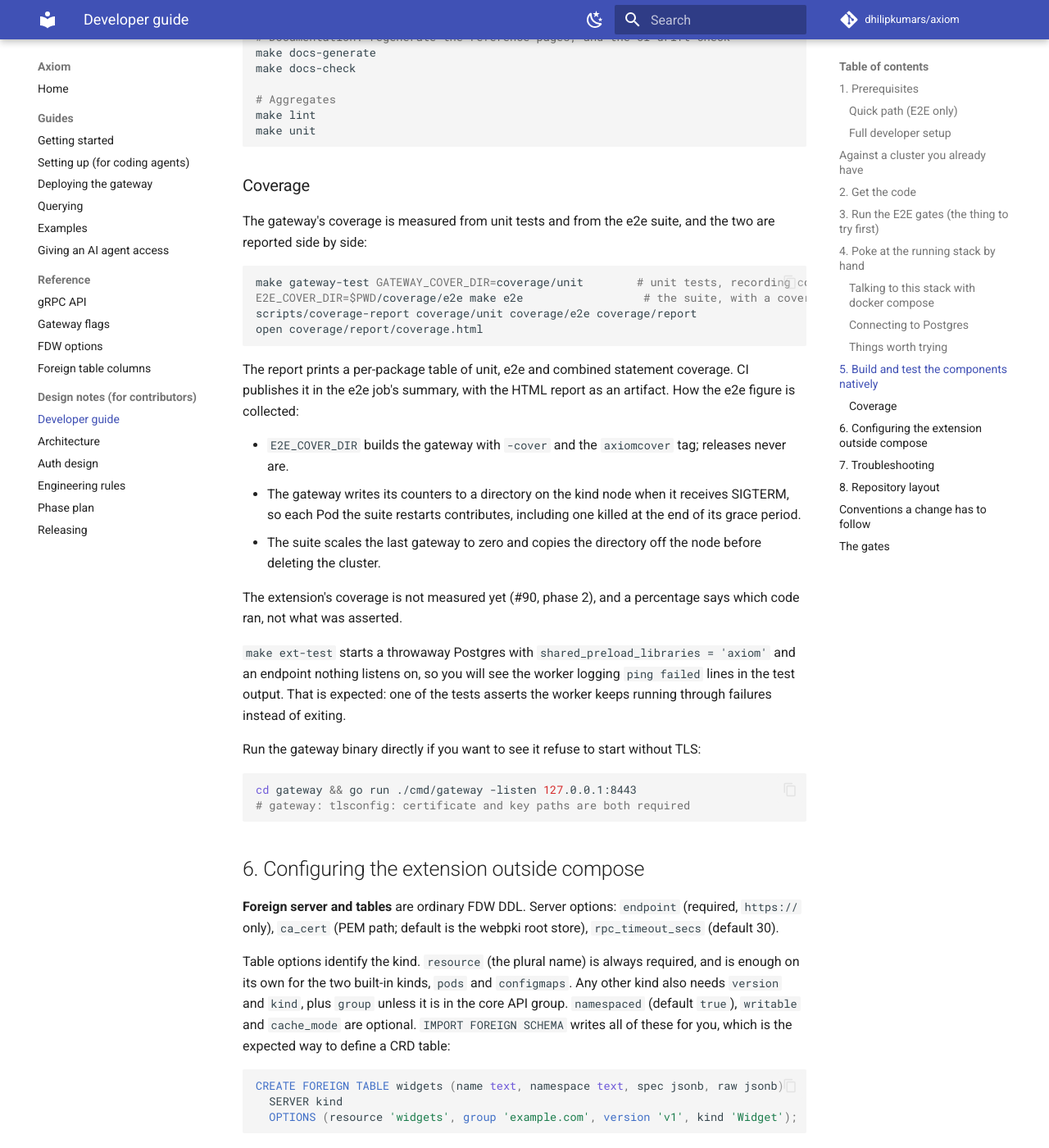
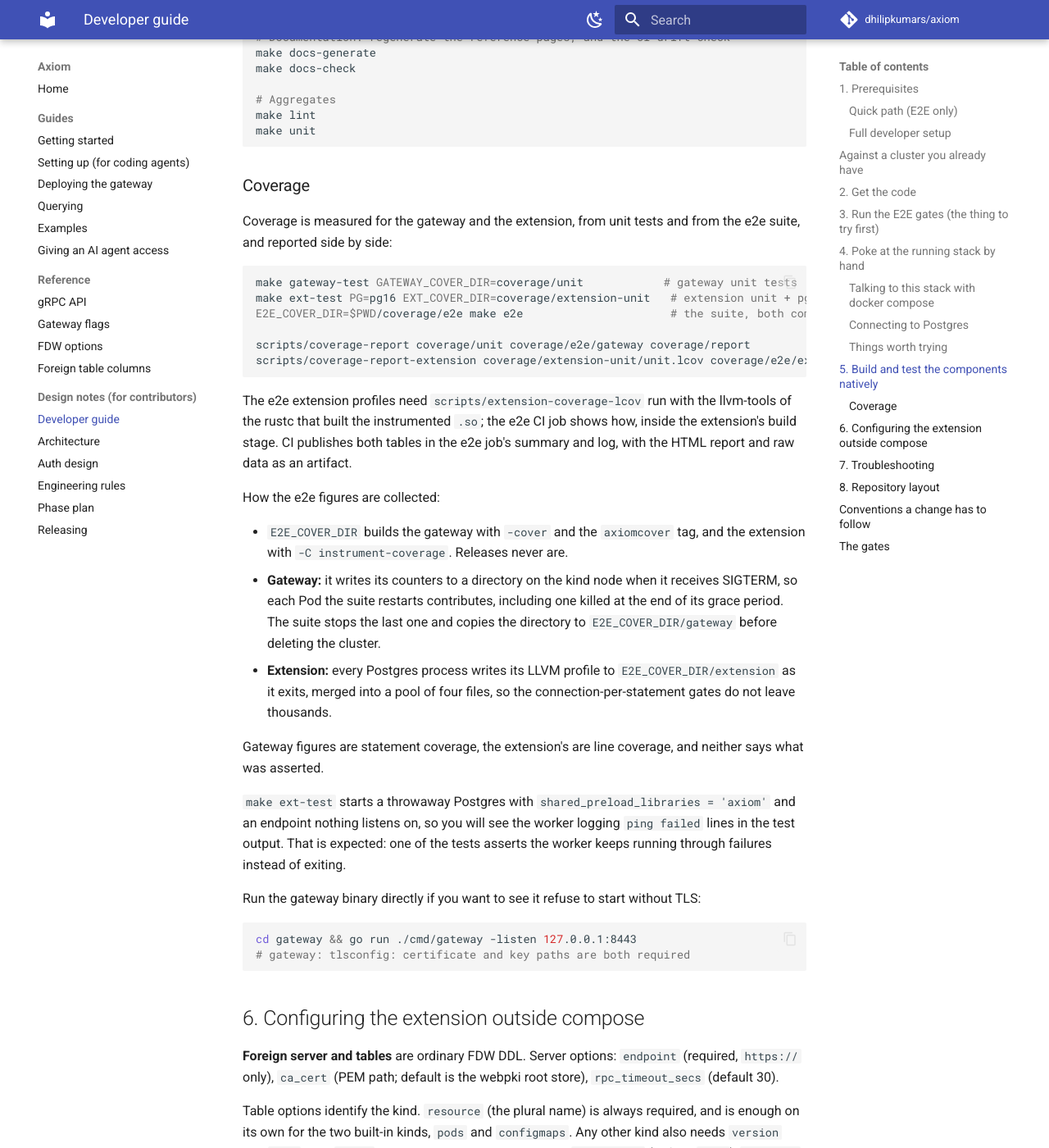
Before and after one commit to dhilipkumars/axiom, an MkDocs documentation site: the page built from docs/development.md, in a window 1280 px wide and 1400 px high, scrolled down 8644 px. Shown: the whole window at 82% size. Built offline with MkDocs 1.6.1 and Material for MkDocs 9.7.7, drawn with Linux system fonts in a browser that asks for light colours; comment, search, counter and statistics services are not loaded.

Commit message:
Measure extension coverage from unit tests and the e2e suite
The extension is where unit tests are weakest -- FDW callbacks and the
background worker run inside Postgres -- and where the e2e suite does its
real work, so its coverage belongs in the same report (#90, phase 2).

Unit: `make ext-test EXT_COVER_DIR=...` builds with -C instrument-coverage
and sets LLVM_PROFILE_FILE, which the pgrx test Postgres inherits, so pg tests
running inside a backend count as well as the pure ones. The pg16 job records
it; the other majors differ in a few version-gated lines and skip the slower
instrumented build.

e2e: with E2E_COVER_DIR set the extension image is instrumented the same way,
and a compose overlay points every Postgres process at a mounted directory.
Processes write as they exit through proc_exit; %4m merges them into a pool
of four files under a lock, since the gates open a connection per statement
and one file per backend would be thousands. The gateway's data moves to
gateway/ beside it.

Profiles must be read by the llvm-tools of the rustc that wrote them, so the
build stage installs llvm-tools when COVER is set, and CI converts the e2e
profiles inside that stage -- cached, since the suite just built it.
scripts/extension-coverage-lcov turns profiles into lcov for extension/src,
normalising paths because the two builds compile the same sources from
different directories; scripts/coverage-report-extension merges unit and e2e
by file and line, since the debug test build and the release .so are
different binaries whose raw profiles cannot be merged. Portable awk: no
ARGIND, which only gawk has.

Co-Authored-By: Claude Opus 5.5 <noreply@anthropic.com>

````diff
--- a/docs/development.md
+++ b/docs/development.md
@@ -437,30 +437,37 @@ make unit
 
 ### Coverage
 
-The gateway's coverage is measured from unit tests and from the e2e suite, and
-the two are reported side by side:
+Coverage is measured for the gateway and the extension, from unit tests and
+from the e2e suite, and reported side by side:
 
 ```sh
-make gateway-test GATEWAY_COVER_DIR=coverage/unit        # unit tests, recording coverage
-E2E_COVER_DIR=$PWD/coverage/e2e make e2e                  # the suite, with a coverage-recording gateway
-scripts/coverage-report coverage/unit coverage/e2e coverage/report
-open coverage/report/coverage.html
+make gateway-test GATEWAY_COVER_DIR=coverage/unit            # gateway unit tests
+make ext-test PG=pg16 EXT_COVER_DIR=coverage/extension-unit   # extension unit + pg tests (needs llvm-tools)
+E2E_COVER_DIR=$PWD/coverage/e2e make e2e                      # the suite, both components instrumented
+
+scripts/coverage-report coverage/unit coverage/e2e/gateway coverage/report
+scripts/coverage-report-extension coverage/extension-unit/unit.lcov coverage/e2e/extension/e2e.lcov
 ```
 
-The report prints a per-package table of unit, e2e and combined statement
-coverage. CI publishes it in the e2e job's summary, with the HTML report as an
-artifact. How the e2e figure is collected:
+The e2e extension profiles need `scripts/extension-coverage-lcov` run with the
+llvm-tools of the rustc that built the instrumented `.so`; the e2e CI job shows
+how, inside the extension's build stage. CI publishes both tables in the e2e
+job's summary and log, with the HTML report and raw data as an artifact.
 
-- `E2E_COVER_DIR` builds the gateway with `-cover` and the `axiomcover` tag;
-  releases never are.
-- The gateway writes its counters to a directory on the kind node when it
+How the e2e figures are collected:
+
+- `E2E_COVER_DIR` builds the gateway with `-cover` and the `axiomcover` tag,
+  and the extension with `-C instrument-coverage`. Releases never are.
+- **Gateway:** it writes its counters to a directory on the kind node when it
   receives SIGTERM, so each Pod the suite restarts contributes, including one
-  killed at the end of its grace period.
-- The suite scales the last gateway to zero and copies the directory off the
-  node before deleting the cluster.
+  killed at the end of its grace period. The suite stops the last one and
+  copies the directory to `E2E_COVER_DIR/gateway` before deleting the cluster.
+- **Extension:** every Postgres process writes its LLVM profile to
+  `E2E_COVER_DIR/extension` as it exits, merged into a pool of four files, so
+  the connection-per-statement gates do not leave thousands.
 
-The extension's coverage is not measured yet (#90, phase 2), and a percentage
-says which code ran, not what was asserted.
+Gateway figures are statement coverage, the extension's are line coverage,
+and neither says what was asserted.
 
 `make ext-test` starts a throwaway Postgres with `shared_preload_libraries =
 'axiom'` and an endpoint nothing listens on, so you will see the worker logging
````
Also changed, not shown: 10 other files.
